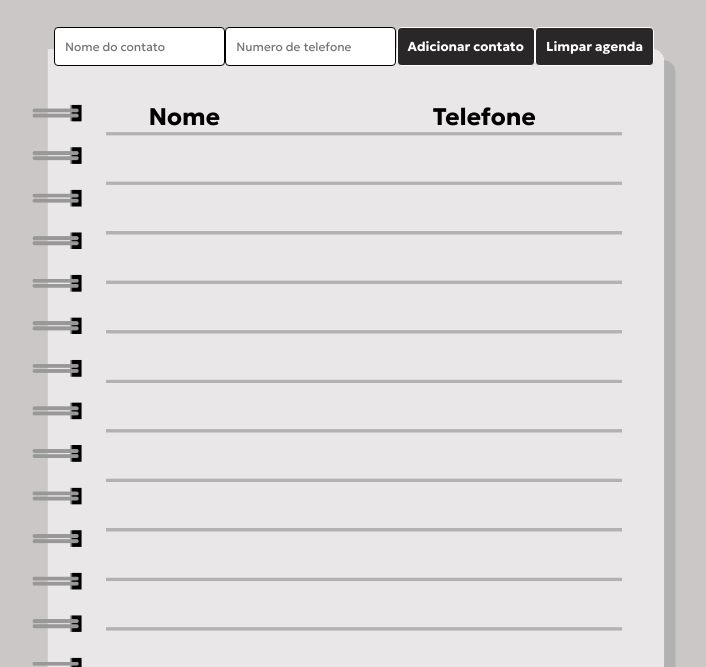
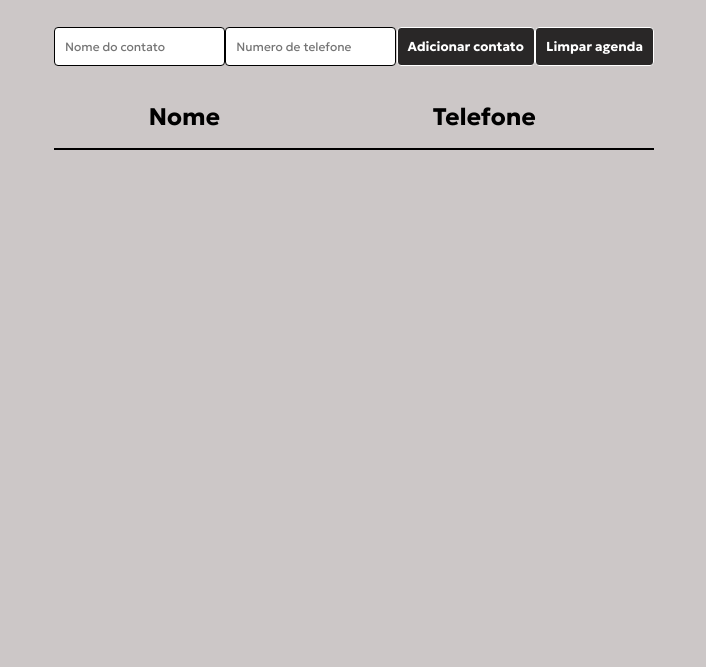
Before and after one commit to Thcmb/Projeto_2, a plain HTML site: page index.html in a window 1280 px wide. Shown: the part 133-800 px from the top of the page, without its empty margins (286-992 px from the left). Drawn offline with Linux system fonts and the light colour scheme.

Commit message:
Update main.css

```diff
--- a/main.css
+++ b/main.css
@@ -7,10 +7,6 @@
 
 body {
     background-color: #ccc7c7;
-    background-image: url(imagens/vecteezy_notebook-icon-png-transparent_9590016_724.png) ;
-    background-size: cover;
-    background-repeat: no-repeat;
-    background-position-y: -48px;
 }
 
 header {
@@ -58,6 +54,7 @@ table {
 }
 
 table th {
+    border-bottom: 2px solid #000;
     padding: 16px;
     font-size: 24px;
     font-weight: bold;
@@ -66,8 +63,6 @@ table th {
 table td {
     padding: 13px;
     text-align: center;
-    font-size: 30px;
+    font-size: 18px;
+    border-bottom: 2px solid rgba(0, 0, 0, 0.3);
 }
-
-@media screen and (max-width: 1080px) {
-}
```
